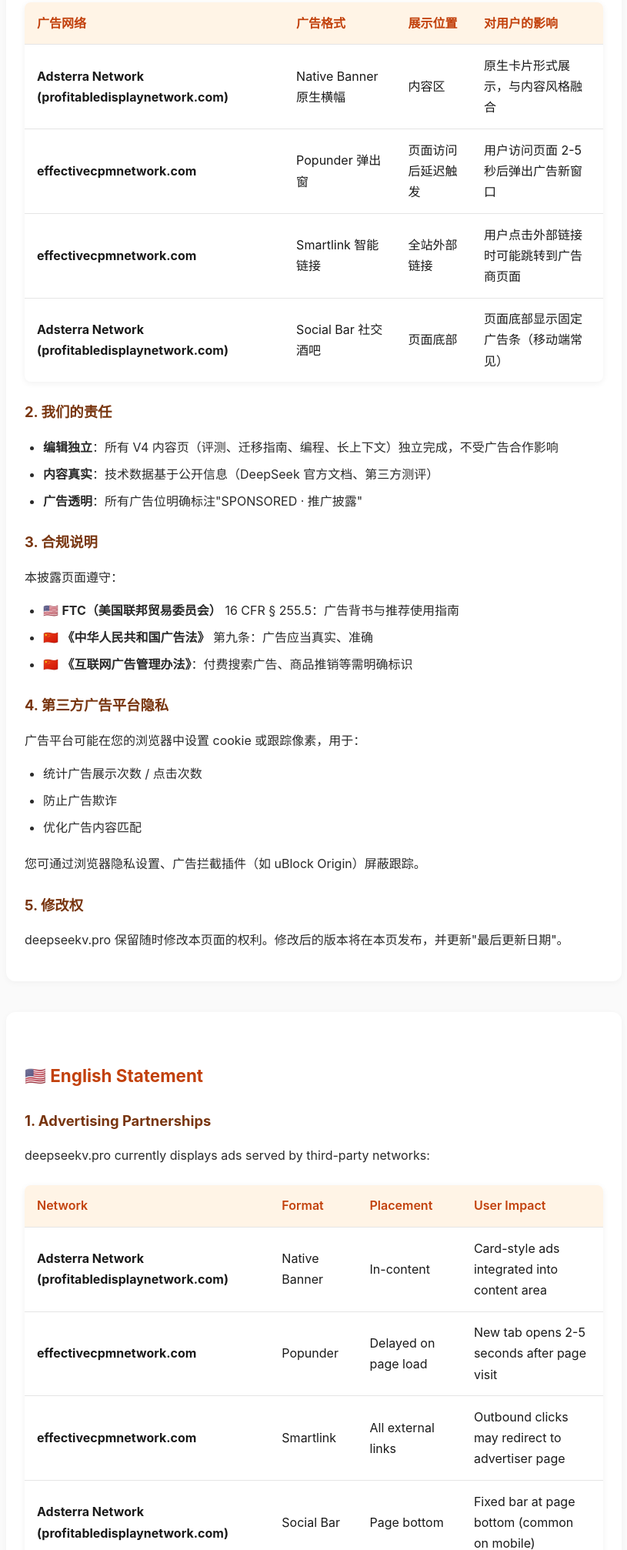
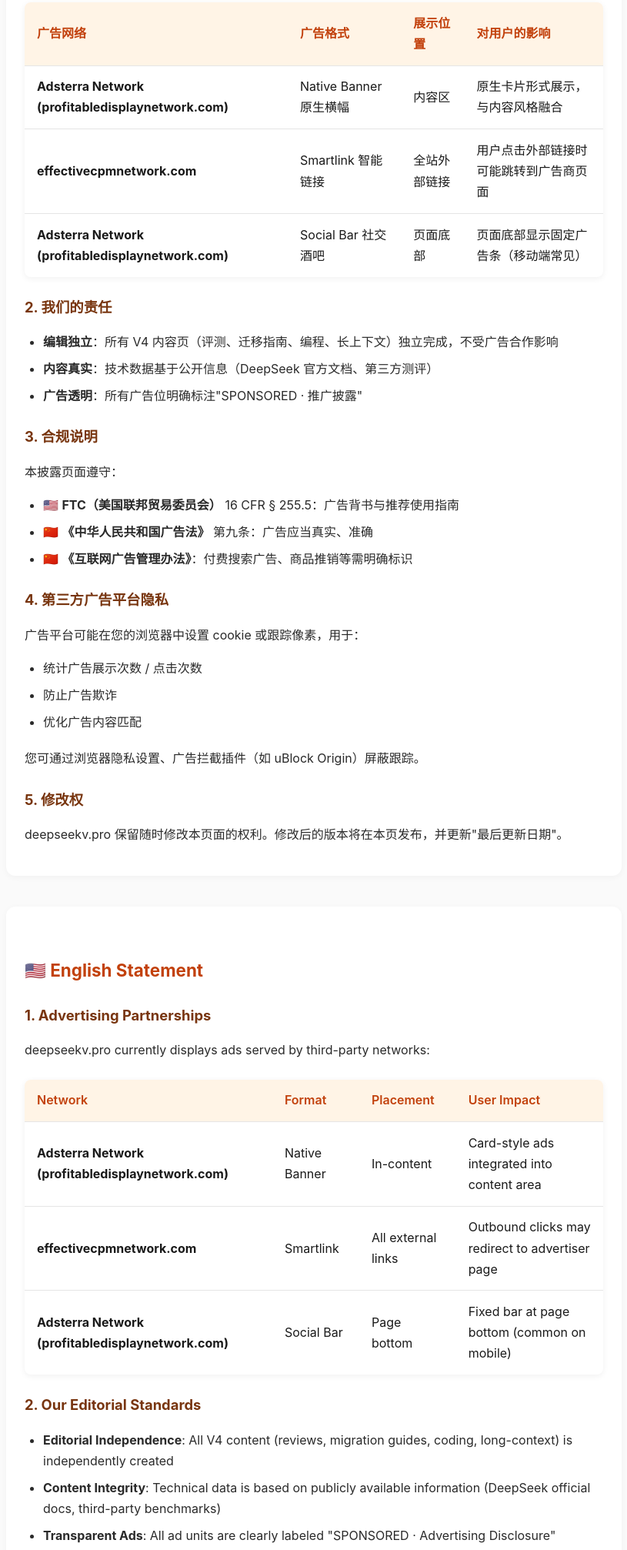
Before and after one commit to 18815292408/deepseekv, a website: page advertising-disclosure.html in a window 1280 px wide. Shown: the part 785-2799 px from the top of the page at 77% size, without its empty margins (232-1047 px from the left). Drawn offline with Linux system fonts and the light colour scheme.

Commit message:
fix(ads): 撤掉 Popunder，按用户决定不接弹窗广告
保留：
- Smartlink (k6mwpc8t) - Adsterra API direct_url
- NativeBanner placeholder - 待 dashboard Get Code
- SocialBar placeholder - 待 dashboard Get Code

Disclosure 同步：注明 Popunder 已下架。

```diff
--- a/advertising-disclosure.html
+++ b/advertising-disclosure.html
@@ -39,7 +39,7 @@
 <div class="disclosure-box">
     <p><strong>核心说明</strong>：deepseekv.pro 通过 <strong>Adsterra 广告网络</strong>（publisher 账号 zy18815292408）投放广告以支持网站运营。Adsterra 针对不同广告格式采用不同填充链路：部分由 <strong>Adsterra 自家 CDN（profitabledisplaynetwork.com）</strong> 直接 serve，部分由 <strong>effectivecpmnetwork.com exchange</strong> 路由填充。</p>
     <p><strong>广告内容</strong>：所有广告内容（包括 Native Banner / Popunder / Smartlink / Social Bar 4 种格式）由 Adsterra 及其填充合作方提供，不代表 deepseekv.pro 编辑立场。</p>
-    <p><strong>用户影响</strong>：Popunder 会在用户访问时延迟弹窗；Smartlink 可能在用户点击外部链接时跳转到广告商页面；Social Bar 在页面底部显示固定广告条；Native Banner 在内容区域显示原生卡片。</p>
+    <p><strong>用户影响</strong>：Popunder 已下架；Smartlink 可能在用户点击外部链接时跳转到广告商页面；Social Bar 在页面底部显示固定广告条；Native Banner 在内容区域显示原生卡片。</p>
     <p><strong>合规</strong>：本披露页遵守 FTC（美国联邦贸易委员会）、中国《互联网广告管理办法》等法规要求。</p>
 </div>
 
@@ -65,12 +65,9 @@
             <td>内容区</td>
             <td>原生卡片形式展示，与内容风格融合</td>
         </tr>
-        <tr>
-            <td><strong>effectivecpmnetwork.com</strong></td>
-            <td>Popunder 弹出窗</td>
-            <td>页面访问后延迟触发</td>
-            <td>用户访问页面 2-5 秒后弹出广告新窗口</td>
-        </tr>
+        <!-- Popunder — disabled by user request 2026-07-05.
+             Adsterra API showed Popunder_1 (id=30113317) using effectivecpmnetwork exchange
+             but user explicitly opted out. Zone pl30213816 removed from HTML. -->
         <tr>
             <td><strong>effectivecpmnetwork.com</strong></td>
             <td>Smartlink 智能链接</td>
@@ -136,12 +133,7 @@
             <td>In-content</td>
             <td>Card-style ads integrated into content area</td>
         </tr>
-        <tr>
-            <td><strong>effectivecpmnetwork.com</strong></td>
-            <td>Popunder</td>
-            <td>Delayed on page load</td>
-            <td>New tab opens 2-5 seconds after page visit</td>
-        </tr>
+        <!-- Popunder — disabled by user request. See note above. -->
         <tr>
             <td><strong>effectivecpmnetwork.com</strong></td>
             <td>Smartlink</td>
```
Also changed, not shown: deepseek-v3-to-v4-migration.html (+3 -2 lines), deepseek-v4-coding-benchmark.html (+3 -2 lines), deepseek-v4-long-context.html (+3 -2 lines), deepseek-v4.html (+3 -2 lines), deepseek32-landing.html (+3 -2 lines).
